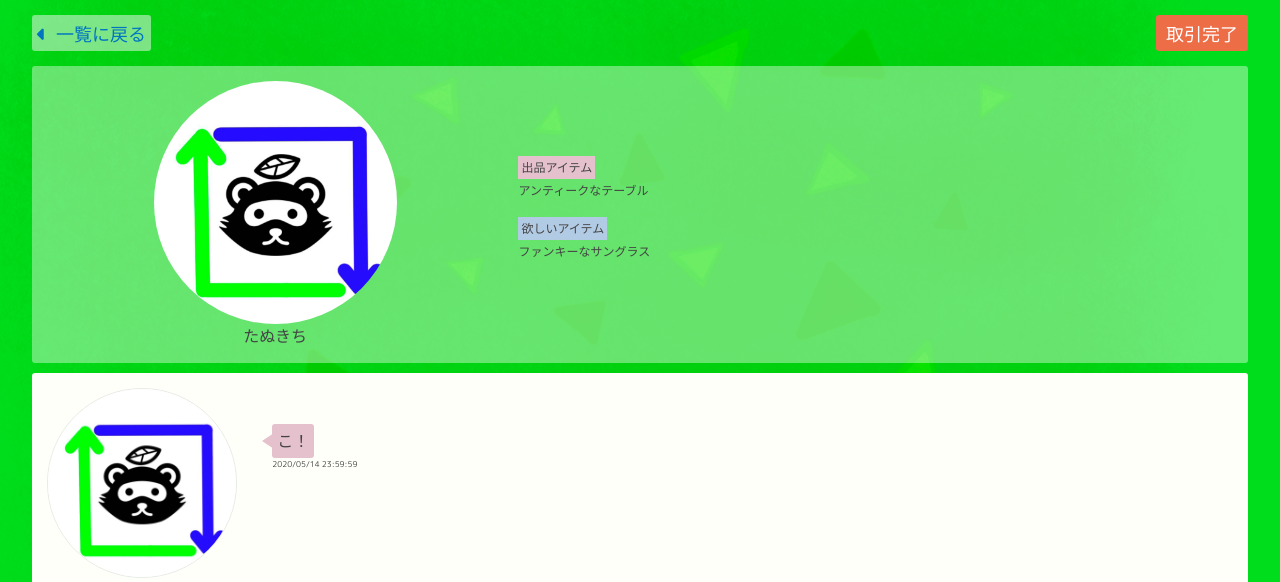
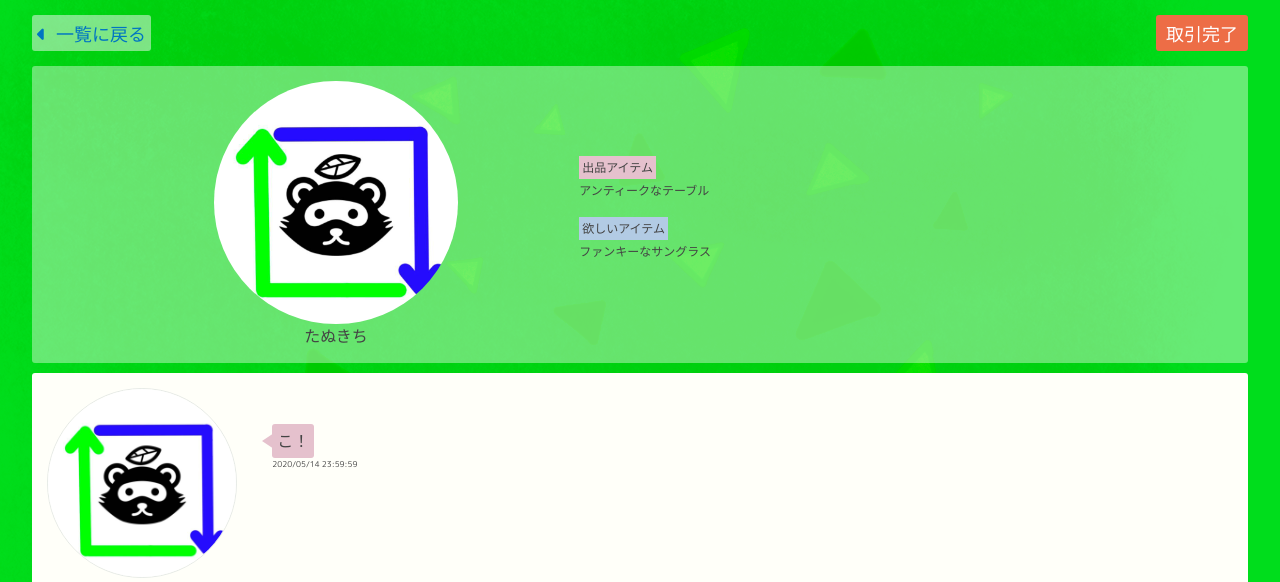
Before and after one commit to naoto-Qumo/tanutore, a PHP site: page /msg.html in a window 1280 px wide. Shown: the part 81-663 px from the top of the page. Run offline with PHP 8.4, Linux system fonts and the light colour scheme; some libraries are stand-ins or nearby versions.

Commit message:
2020/05/15 レイアウト修正

```diff
--- a/css/style.css
+++ b/css/style.css
@@ -401,7 +401,7 @@ msg.html
     background-color: rgba(255, 255, 249, 0.4);
     border-radius: 3px;
     margin-bottom: 10px;
-    vertical-align: middle;
+    justify-content: center;
     display: flex;
     align-items: center;
 }
```
